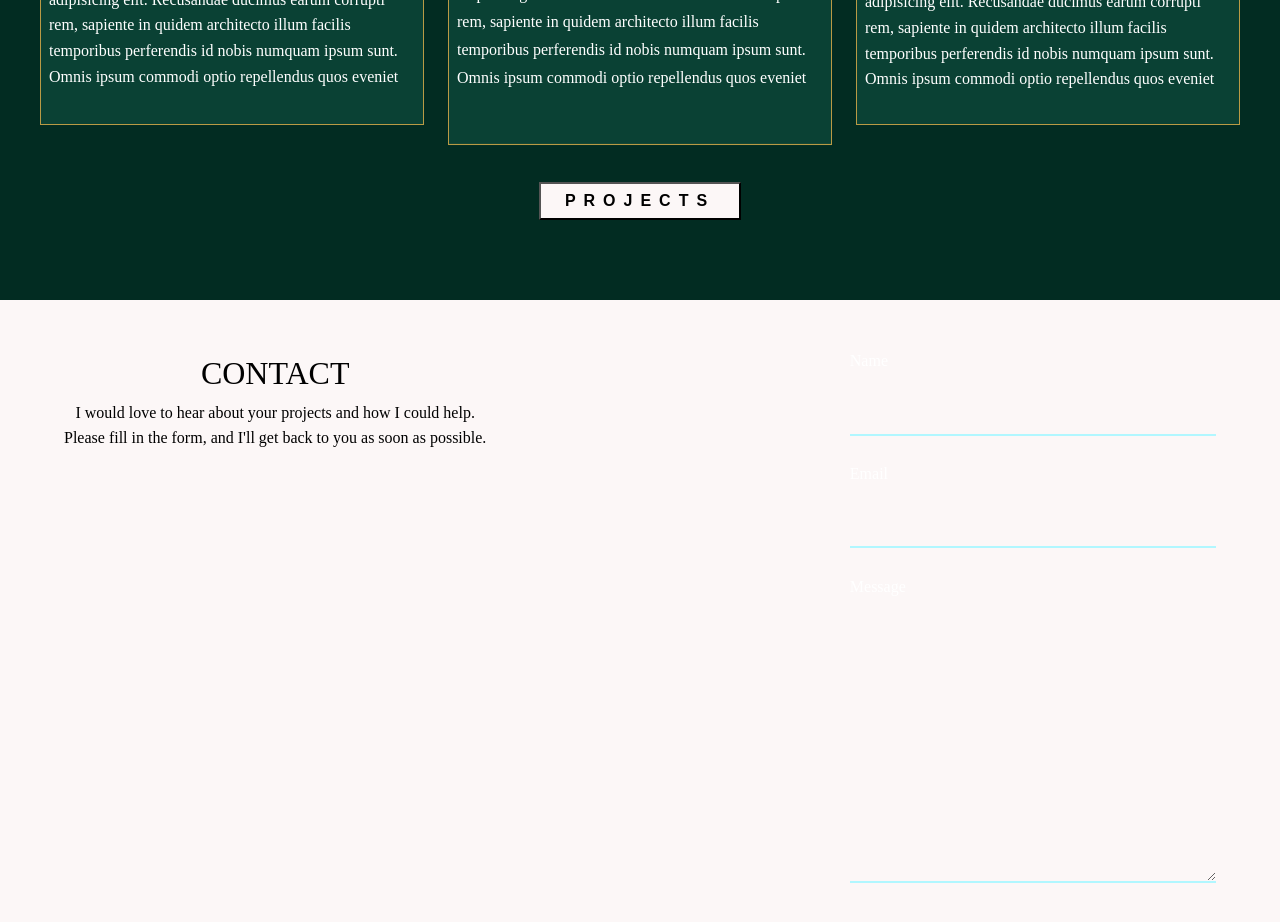
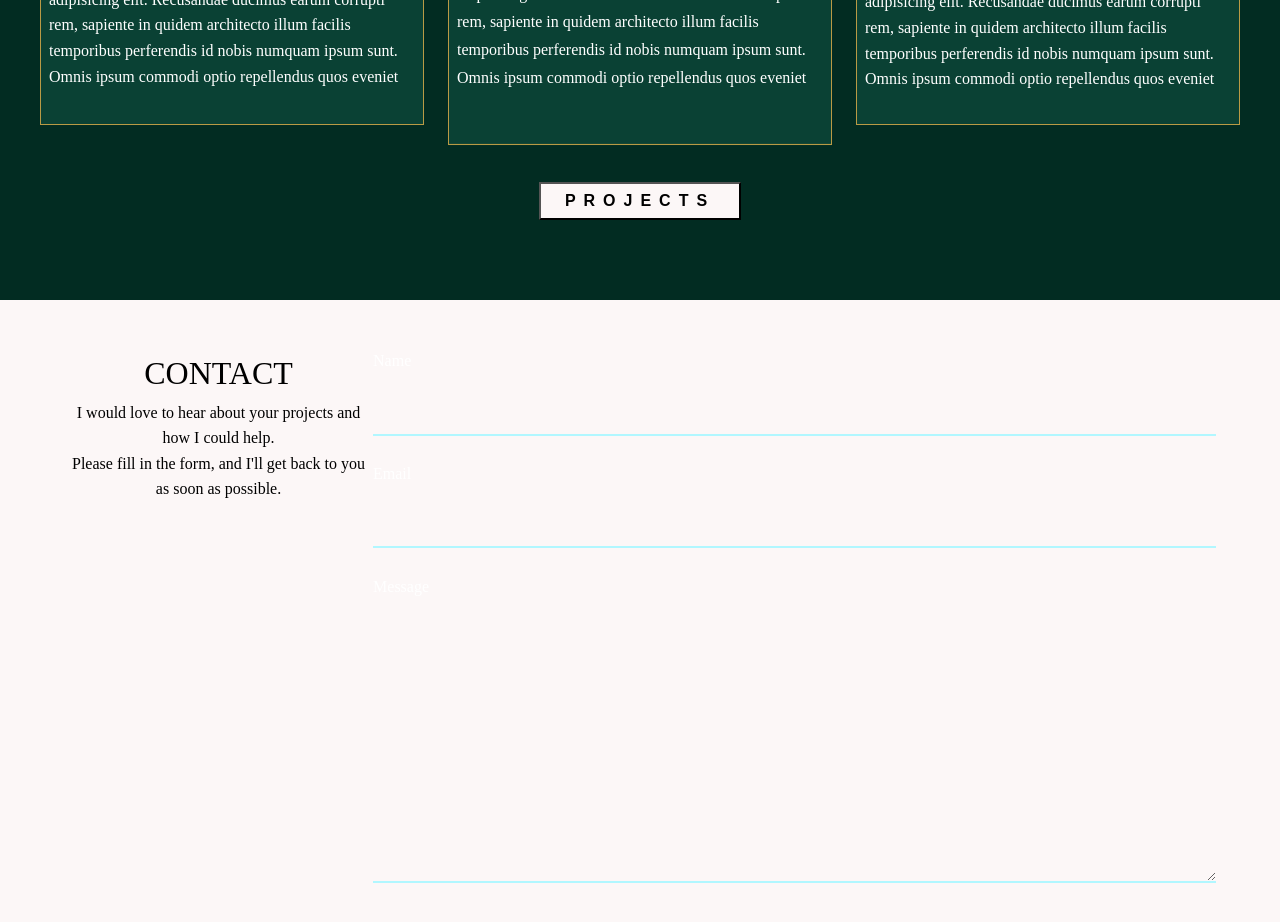
Before and after one commit to Lovethrech/my-main-portfolio, a Vue app: page / in a window 1280 px wide. Shown: the part 2031-2953 px from the top of the page. Built offline with nearby package versions, Linux system fonts and the light colour scheme.

Commit message:
working on the home-contact components.

```diff
--- a/src/components/contact/ContactForm.vue
+++ b/src/components/contact/ContactForm.vue
@@ -14,3 +14,9 @@ import ContactInputMsgCtn from "./ContactInputMsgCtn.vue";
         </form>
     </div>
 </template>
+
+<style scoped>
+.contact-form-ctn{
+    width: 100%;
+}
+</style>
```
